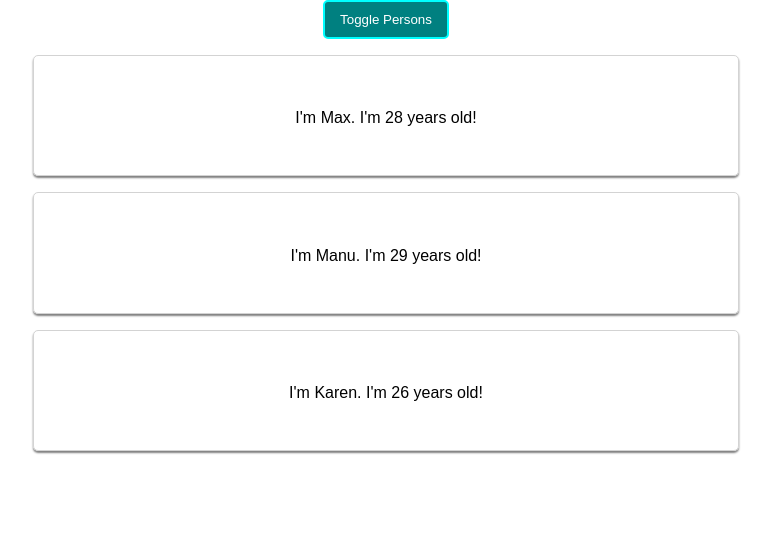
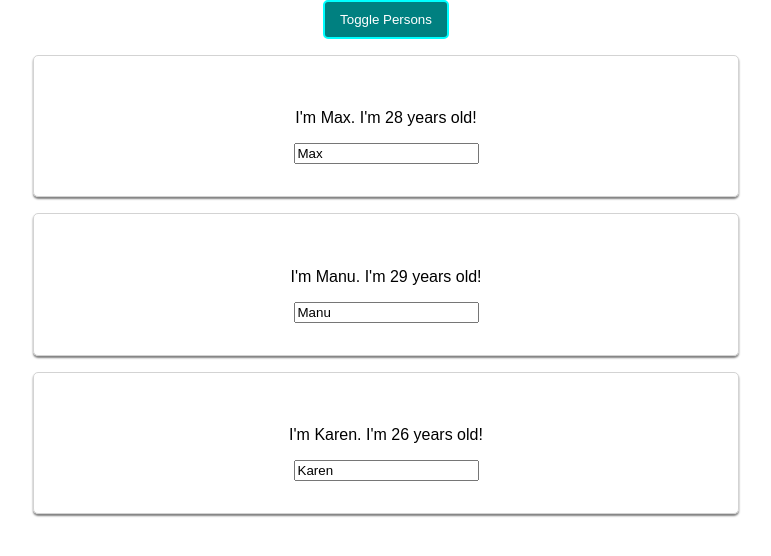
Before and after one commit to rishig-iprogrammer/react-js, a React (Create React App) app: page / in a window 1280 px wide. Both pictures are taken after a click on the button "Toggle Persons". Shown: the top 556 px of the page, without its empty margins (254-1025 px from the left). Built offline with nearby package versions, Linux system fonts and the light colour scheme.

Commit message:
session 4 completed

```diff
--- a/src/App.js
+++ b/src/App.js
@@ -6,21 +6,35 @@
 class App extends Component {
   state = {
     persons : [
-      { name : 'Max', age : 28},
-      { name : 'Manu', age : 29},
-      { name : 'Karen', age : 26}
+      { id : 1, name : 'Max', age : 28},
+      { id : 2, name : 'Manu', age : 29},
+      { id : 3, name : 'Karen', age : 26}
     ],
     showPersons : false
   }
 
-  switchNameHandler = () => {
-    this.setState({
-      persons : [
-        { id : 'a1', name : 'Roger', age : 28},
-        { id : 'a2', name : 'Manu', age : 29},
-        { id : 'a3', name : 'Karen', age : 20}
-      ]
+  changeNameHandler = (event, id) => {
+    //get the index of the person from the array
+    const personIndex = this.state.persons.findIndex(currentPerson => {
+      return currentPerson.id === id
     })
+
+    //assign the element to a new variable
+    const person = {
+      ...this.state.persons[personIndex]
+    }
+
+    //update the name of the person in the new variable
+    person.name = event.target.value
+
+    //assign the global persons array to new array
+    const persons = [...this.state.persons]
+
+    //update the person element in the new array
+    persons[personIndex] = person;
+
+    //update the global array with the new persons array
+    this.setState({persons : persons})
   }
 
   deletePersonHandler = (personIndex) => {
@@ -51,9 +65,10 @@
       persons = this.state.persons.map((person, index) => {
         return <Person
             deletePerson = {() => this.deletePersonHandler(index)}
+            change = {(event) => this.changeNameHandler(event, person.id)}
             name={person.name}
             age={person.age}
-            keys={person.id} />
+            key={person.id} />
       })
     }
 
--- a/src/Person/Person.js
+++ b/src/Person/Person.js
@@ -7,7 +7,7 @@
             <h1>{props.keys}</h1>
             <p onClick={props.deletePerson}>I'm {props.name}. I'm {props.age} years old!</p>
             <p>{props.children}</p>
-
+            <input type="text" onChange={props.change} value={props.name} />
         </div>
     )
 };
```
